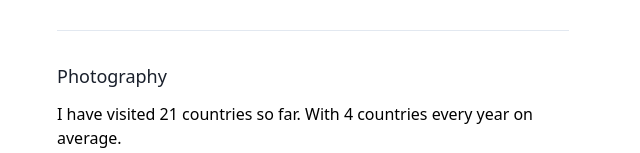
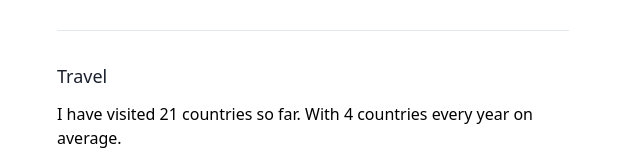
Before and after one commit to dankimio/dankim, a Vue app: page / in a window 1280 px wide. Shown: the part 1403-1556 px from the top of the page, without its empty margins (319-959 px from the left). Built offline with nearby package versions, Linux system fonts and the light colour scheme.

Commit message:
Fix heading in Map

```diff
--- a/src/components/Map.vue
+++ b/src/components/Map.vue
@@ -1,7 +1,7 @@
 <template>
   <div>
     <h2 class="mb-3 md:text-lg text-gray-900 font-medium">
-      Photography
+      Travel
     </h2>
 
     <p class="mb-3">
```
